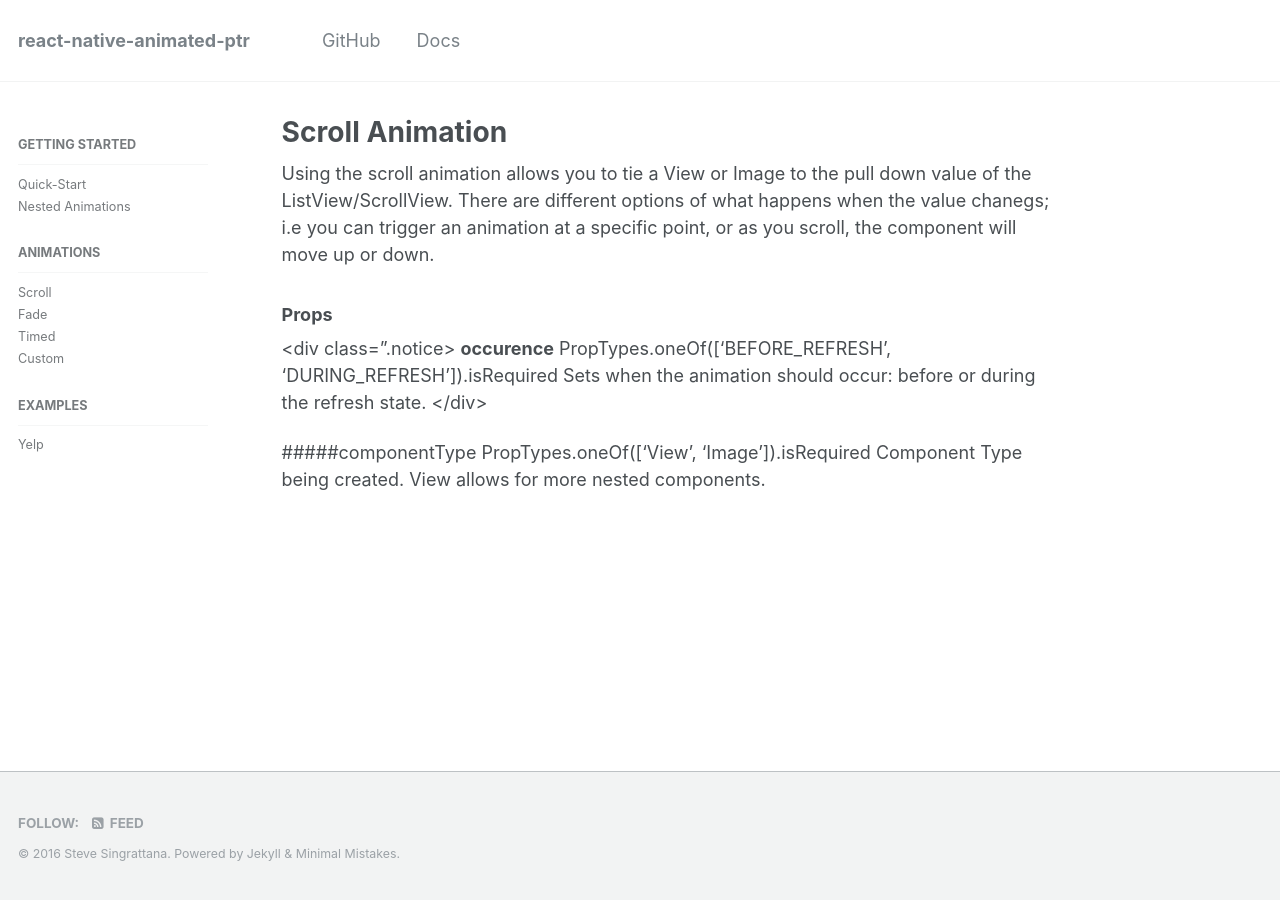
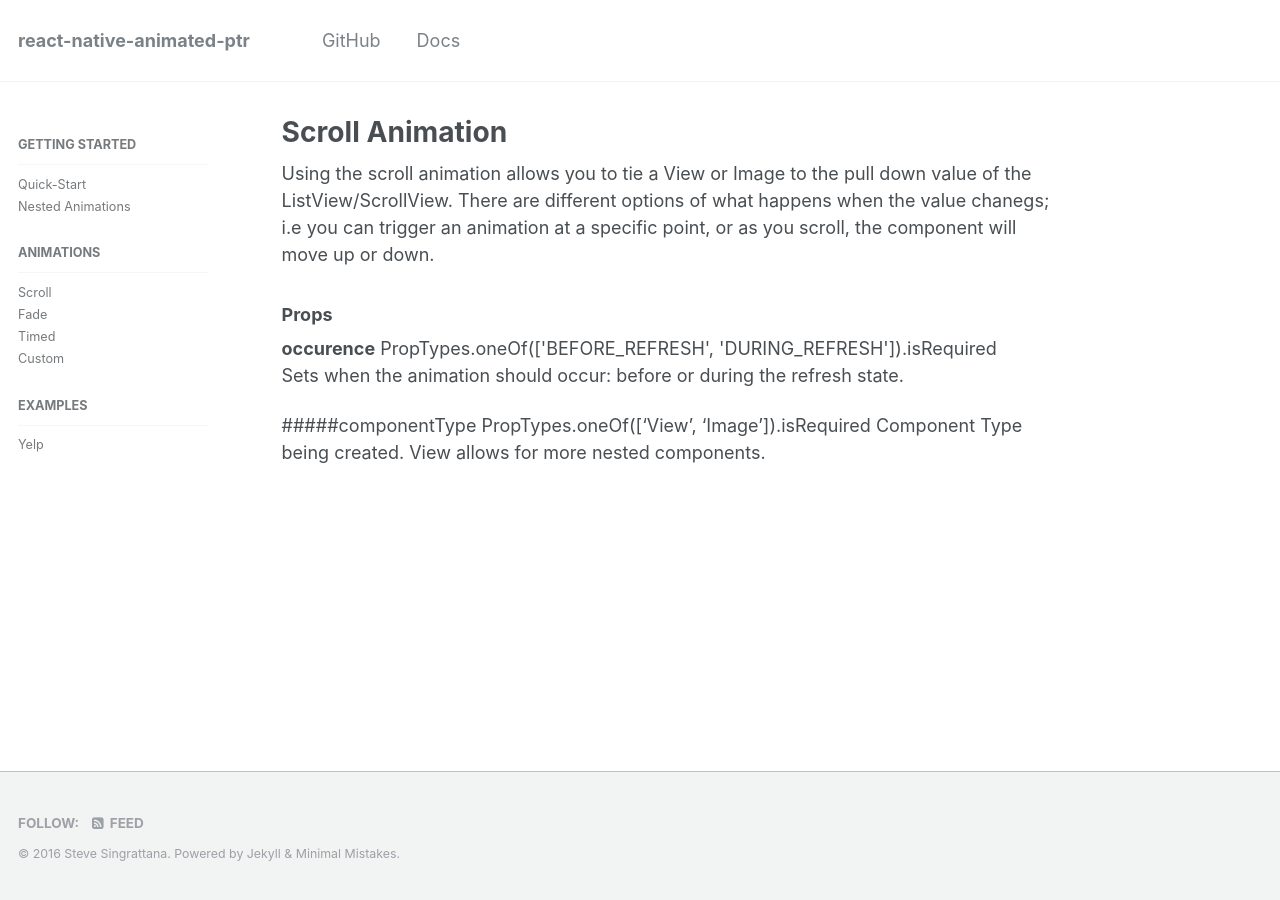
Before and after one commit to evetstech/react-native-animated-ptr, a Jekyll site: the page built from _pages/scroll.md, in a window 1280 px wide. Built offline with Jekyll 4.4.1, drawn with Linux system fonts in a browser that asks for light colours.

Commit message:
Update scroll.md

```diff
--- a/_pages/scroll.md
+++ b/_pages/scroll.md
@@ -8,10 +8,10 @@ permalink: scroll/
 Using the scroll animation allows you to tie a View or Image to the pull down value of the ListView/ScrollView.  There are different options of what happens when the value chanegs; i.e you can trigger an animation at a specific point, or as you scroll, the component will move up or down.
 
 <h3>Props</h3>
-<div class=".notice>
-<b>occurence</b> PropTypes.oneOf(['BEFORE_REFRESH', 'DURING_REFRESH']).isRequired
+<p class=".notice">
+<b>occurence</b> PropTypes.oneOf(['BEFORE_REFRESH', 'DURING_REFRESH']).isRequired<br>
 Sets when the animation should occur: before or during the refresh state.
-</div>
+</p>
 
 #####componentType
 PropTypes.oneOf(['View', 'Image']).isRequired
```
